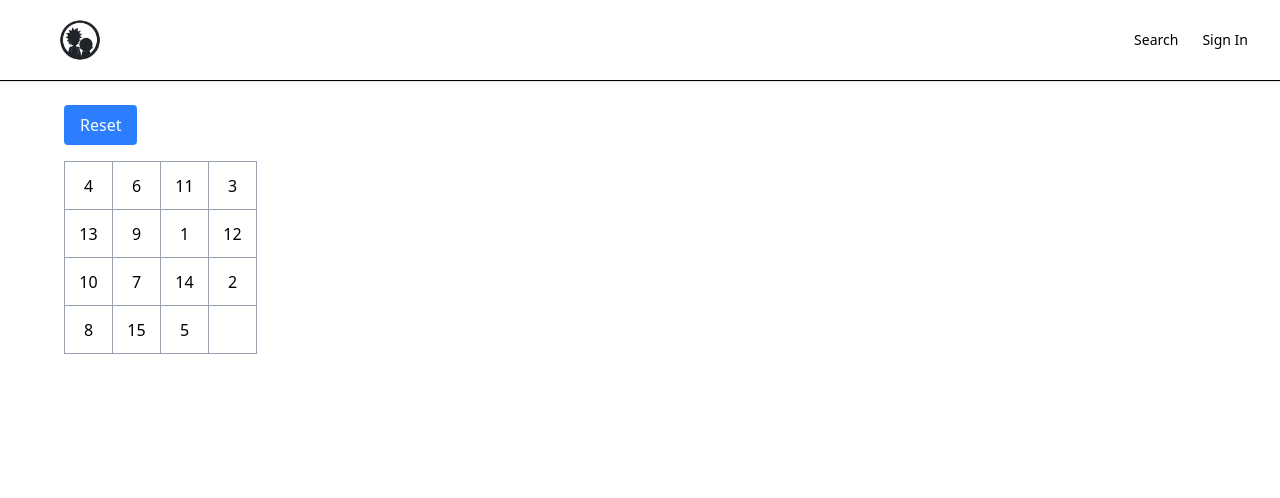
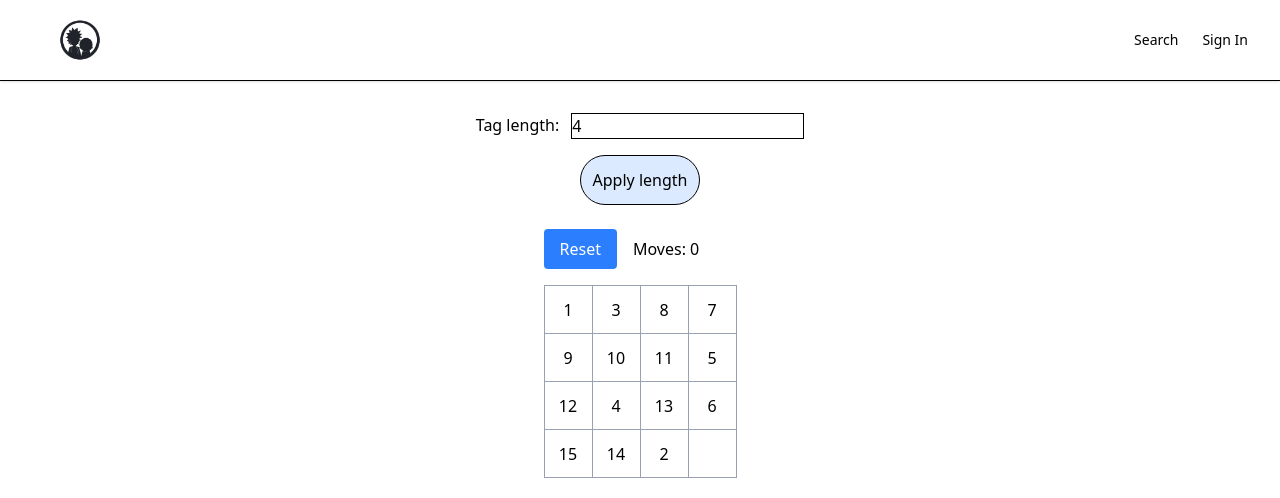
Before and after one commit to mishanya1111/rick_morty, a React (Vite) app: page /tag in a window 1280 px wide. Shown: the top 498 px of the page. Built offline with nearby package versions, Linux system fonts and the light colour scheme.

Commit message:
Improve Tag

```diff
--- a/src/pages/Tag.tsx
+++ b/src/pages/Tag.tsx
@@ -12,10 +12,14 @@ const doublerArraytoArray = (mas: Mas): (string | null)[] => {
   return result;
 };
 
-export default function Tag() {
-  const [mas, setMas] = useState<Mas>([[], [], [], []]);
+export default function Tag({ tagSize = 3 }: { tagSize?: number }) {
+  console.log(tagSize);
 
-  useEffect(() => reset(), []);
+  const [mas, setMas] = useState<Mas>(
+    Array.from({ length: tagSize }, () => [])
+  );
+
+  const [moves, setMoves] = useState(0);
 
   const generateRandomBoard = (size: number): (string | null)[][] => {
     const values: (string | null)[] = Array.from(
@@ -43,6 +47,7 @@ export default function Tag() {
     while (!checkСorrectness(newMas)) {
       newMas = generateRandomBoard(mas.length);
     }
+    setMoves(0);
     setMas(newMas);
   };
 
@@ -67,6 +72,7 @@ export default function Tag() {
         nj < newMas.length &&
         newMas[ni][nj] === null
       ) {
+        setMoves((mov) => mov + 1);
         newMas[ni][nj] = newMas[i][j];
         newMas[i][j] = null;
         setMas(newMas);
@@ -75,14 +81,51 @@ export default function Tag() {
     }
   };
 
+  const moveByKey = (key: string) => {
+    const directions: Record<string, [number, number]> = {
+      ArrowUp: [1, 0],
+      ArrowDown: [-1, 0],
+      ArrowLeft: [0, 1],
+      ArrowRight: [0, -1],
+    };
+
+    if (!(key in directions)) return;
+
+    const size = mas.length;
+    let emptyI = -1;
+    let emptyJ = -1;
+
+    for (let i = 0; i < size; i++) {
+      for (let j = 0; j < size; j++) {
+        if (mas[i][j] === null) {
+          emptyI = i;
+          emptyJ = j;
+          break;
+        }
+      }
+    }
+
+    const [di, dj] = directions[key];
+    const ni = emptyI + di;
+    const nj = emptyJ + dj;
+
+    if (ni >= 0 && ni < size && nj >= 0 && nj < size) {
+      setMoves((mov) => mov + 1);
+      const newMas = mas.map((row) => row.slice());
+      newMas[emptyI][emptyJ] = newMas[ni][nj];
+      newMas[ni][nj] = null;
+      setMas(newMas);
+    }
+  };
+
   const checkWin = (mas: Mas): boolean => {
     let prev;
     let cur;
     const arr = doublerArraytoArray(mas);
     for (let i = 0; i < arr.length; i++) {
+      if (i == arr.length - 1) return true;
       prev = cur;
       cur = arr[i];
-      if (i == arr.length - 1) return true;
       if (Number(cur) < Number(prev)) return false;
     }
     return true;
@@ -90,25 +133,43 @@ export default function Tag() {
 
   const checkСorrectness = (mas: Mas): boolean => {
     const arr = doublerArraytoArray(mas);
-    let collision = 0;
+    let inversion = 0;
 
     for (let i = 0; i < arr.length - 1; i++) {
       for (let j = i + 1; j < arr.length - 1; j++) {
         if (Number(arr[i]) > Number(arr[j])) {
-          collision++;
+          inversion++;
         }
       }
     }
 
     if (mas.length % 2 == 0) {
-      if ((collision + 1) % 2 == 1) return true;
+      if ((inversion + 1) % 2 == 1) return true;
       else return false;
     } else {
-      return collision % 2 == 0;
+      return inversion % 2 == 0;
     }
   };
-  const tagLen = mas.length;
-  const win = mas[tagLen - 1][tagLen - 1] === null ? checkWin(mas) : false;
+
+  useEffect(() => {
+    let newMas = generateRandomBoard(tagSize);
+    while (!checkСorrectness(newMas)) {
+      newMas = generateRandomBoard(tagSize);
+    }
+    setMoves(0);
+    setMas(newMas);
+  }, [tagSize]);
+
+  const win = checkWin(mas);
+
+  useEffect(() => {
+    const handleKey = (e: KeyboardEvent) => {
+      moveByKey(e.key);
+    };
+
+    window.addEventListener("keydown", handleKey);
+    return () => window.removeEventListener("keydown", handleKey);
+  }, [mas, win]);
 
   return (
     <div className="m-6">
@@ -119,6 +180,7 @@ export default function Tag() {
         >
           Reset
         </button>
+        <div className="mb-4 px-4 py-2"> Moves: {moves}</div>
         {win && <div className="mb-4 px-4 py-2"> Win</div>}
       </div>
 
--- /dev/null
+++ b/src/pages/TagPage.tsx
@@ -0,0 +1,34 @@
+import { useState } from "react";
+import Tag from "./Tag";
+
+export function TagPage() {
+  const [len, setLen] = useState(4);
+  const [tagSize, setTagSize] = useState(4);
+
+  const handleApply = () => {
+    setTagSize(len);
+  };
+  return (
+    <div className="flex flex-col items-center justify-center px-4">
+      <form className="flex gap-3 p-4" onSubmit={(e) => e.preventDefault()}>
+        <label htmlFor="input-len">Tag length:</label>
+        <input
+          className="border"
+          type="number"
+          onChange={(e) => setLen(Number(e.target.value))}
+          value={len}
+          id="input-len"
+        />
+      </form>
+      <button
+        id="apply"
+        className="border p-3 rounded-full bg-blue-100"
+        onClick={() => handleApply()}
+      >
+        Apply length
+      </button>
+
+      <Tag tagSize={tagSize} />
+    </div>
+  );
+}
--- a/src/router/Router.tsx
+++ b/src/router/Router.tsx
@@ -10,6 +10,7 @@ import { SignUp } from "../pages/SignUp";
 import CharacterDetail from "../pages/CharacterDetail";
 import Favorites from "../pages/Favorites";
 import Tag from "../pages/Tag";
+import { TagPage } from "../pages/TagPage";
 
 const router = createBrowserRouter([
   {
@@ -53,7 +54,7 @@ const router = createBrowserRouter([
       },
       {
         path: "/tag",
-        element: <Tag />,
+        element: <TagPage />,
       },
     ],
   },
```
